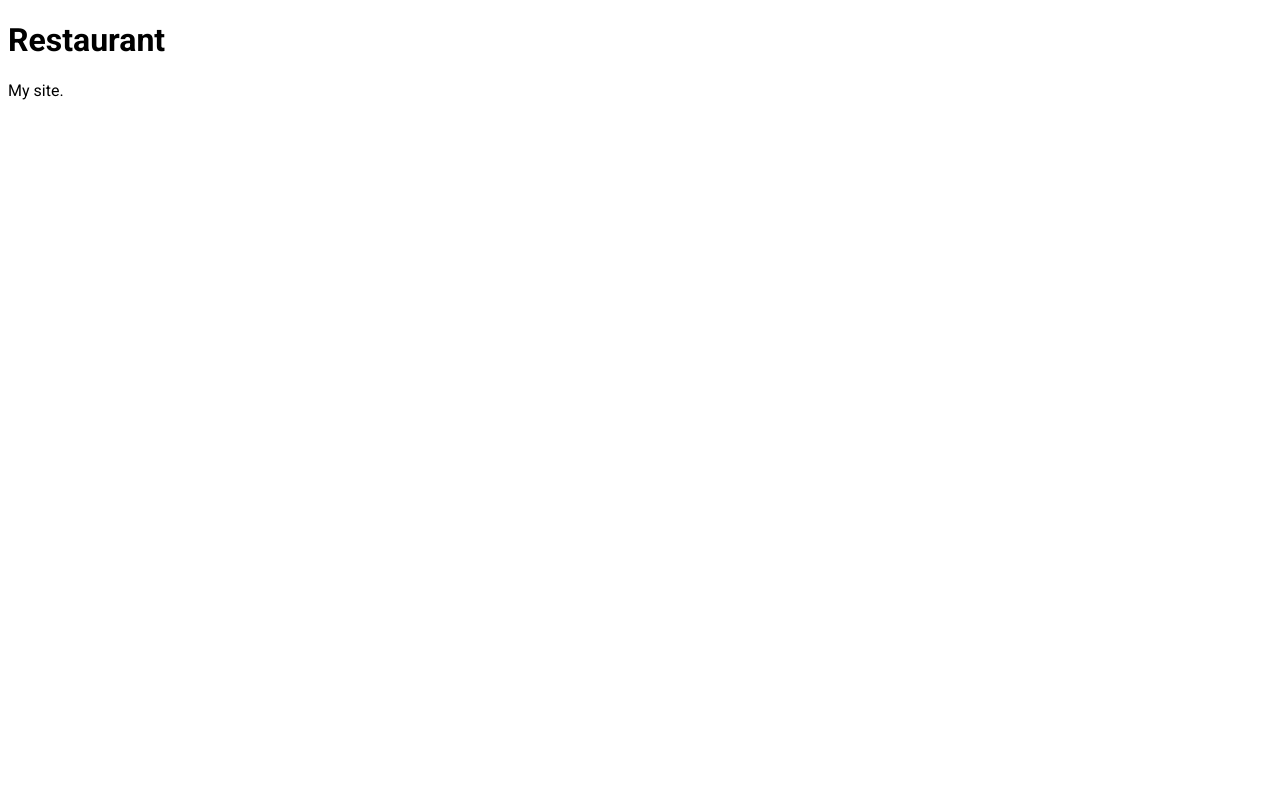
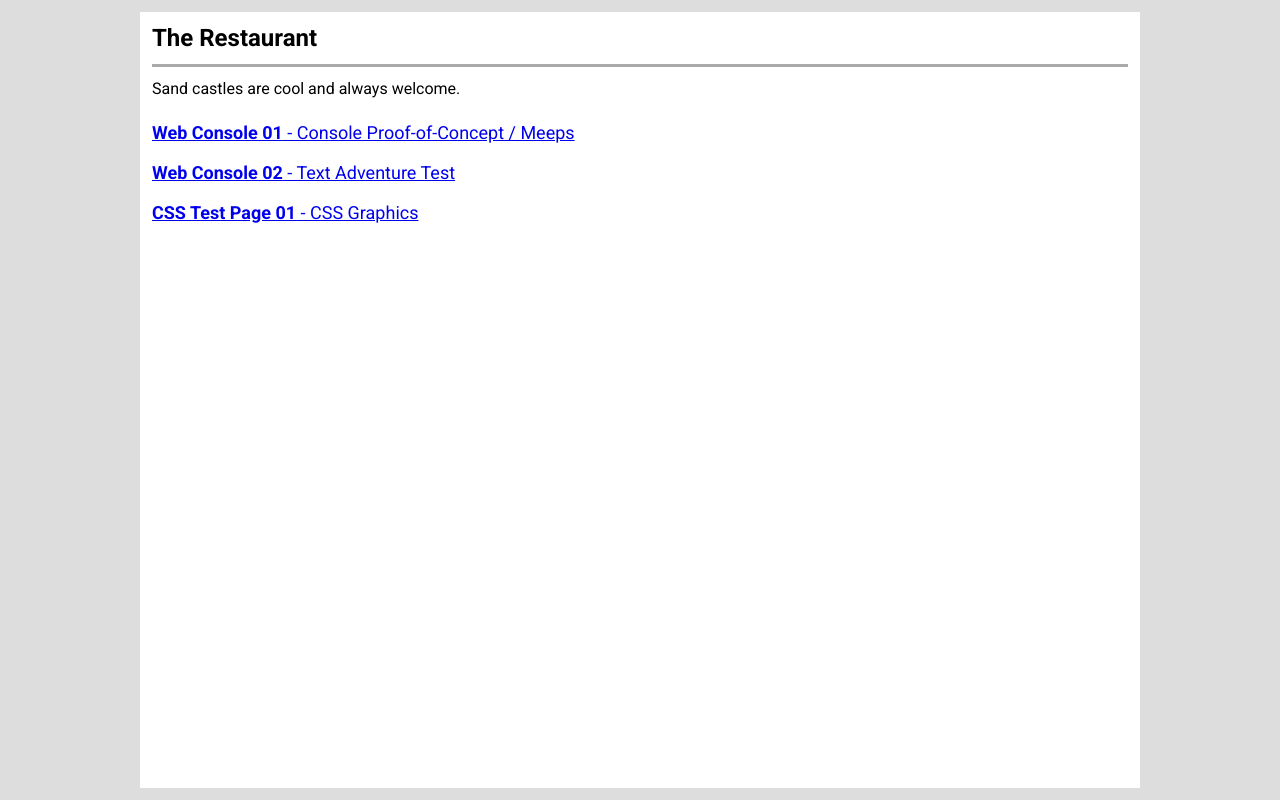
Before and after one commit to the-restaurant/the-restaurant.github.io, a plain HTML site: page index.html in a window 1280 px wide. Drawn offline with Linux system fonts and the light colour scheme.

Commit message:
new home page, minor fixes

```diff
--- /dev/null
+++ b/index.css
@@ -0,0 +1,66 @@
+body,button,table,input,textarea,form,label {
+  font-family: 'Roboto', sans-serif;
+}
+
+.mainBodyClass {
+  background-color: #DDDDDD;
+  display: flex;
+  flex-flow: row;
+  align-items: stretch;
+  justify-content: center;
+  margin: 0;
+  padding: 0;
+  position: absolute;
+  top: 0;
+  left: 0;
+  width: 100%;
+  height: 100%;
+}
+
+.docAreaClass {
+  background-color: white;
+  margin: 12px;
+  width: 100%;
+  max-width: 1000px;
+}
+
+.headerTextClass {
+  margin: 12px;
+  font-size: x-large;
+  font-weight: bold;
+  display: block;
+  position: relative;
+  animation-name: headerAnim;
+  animation-duration: 1s;
+  animation-timing-function: ease-out;
+  animation-fill-mode: forwards;
+}
+
+.subHeaderTextClass {
+  display: block;
+  position: relative;
+  margin: 12px;
+  padding: 12px 0 12px 0;
+  border-top: 3px solid #AAAAAA;
+}
+
+.mainAreaClass {
+  display: block;
+  position: relative;
+  margin: 12px;
+}
+
+a {
+  font-size: large;
+}
+
+@keyframes headerAnim {
+  0% {
+    left: 10em;
+    color: rgba(0, 0, 0, 0);
+  }
+  100% {
+    left: 0;
+    color: rgba(0, 0, 0, 1);
+  }
+}
--- a/index.html
+++ b/index.html
@@ -3,14 +3,29 @@
 <head>
   <meta charset="utf-8">
   <meta name="viewport" content="width=device-width">
-  <title>Restaurant</title>
+  <title>The Restaurant</title>
   <link rel="preconnect" href="https://fonts.googleapis.com">
   <link rel="preconnect" href="https://fonts.gstatic.com" crossorigin>
   <link href="https://fonts.googleapis.com/css2?family=Roboto:ital,wght@0,400;0,700;1,400;1,700&display=swap" rel="stylesheet">
-  <link rel="stylesheet" href="./style.css">
+  <link rel="stylesheet" href="./index.css">
 </head>
 <body>
-  <h1 id="titles" name="titles"><b>Restaurant</b></h1>
-  <p id="mainSection" name="mainSection">My site.</p>
+  <div id="mainBody" name="mainBody" class="mainBodyClass">
+    <div id="docArea" name="docArea" class="docAreaClass">
+      <div id="headerText" name="headerText" class="headerTextClass">
+        The Restaurant
+      </div>
+      <div id="subHeaderText" name="subHeaderText" class="subHeaderTextClass">
+        Sand castles are cool and always welcome.
+      </div>
+      <div id="mainArea" name="mainArea" class="mainAreaClass">
+        <a href="./ctest01.html" target="_self"><b>Web Console 01</b> - Console Proof-of-Concept / Meeps</a>
+        <br><br>
+        <a href="./ctest02.html" target="_self"><b>Web Console 02</b> - Text Adventure Test</a>
+        <br><br>
+        <a href="./newtestpage01.html" target="_self"><b>CSS Test Page 01</b> - CSS Graphics</a>
+      </div>
+    </div>
+  </div>
 </body>
 </html>
```
Also changed, not shown: teststyle01.css (+21 -0 lines), cstyle.css (line endings or trailing spaces), rattlemebones.js (line endings or trailing spaces).
